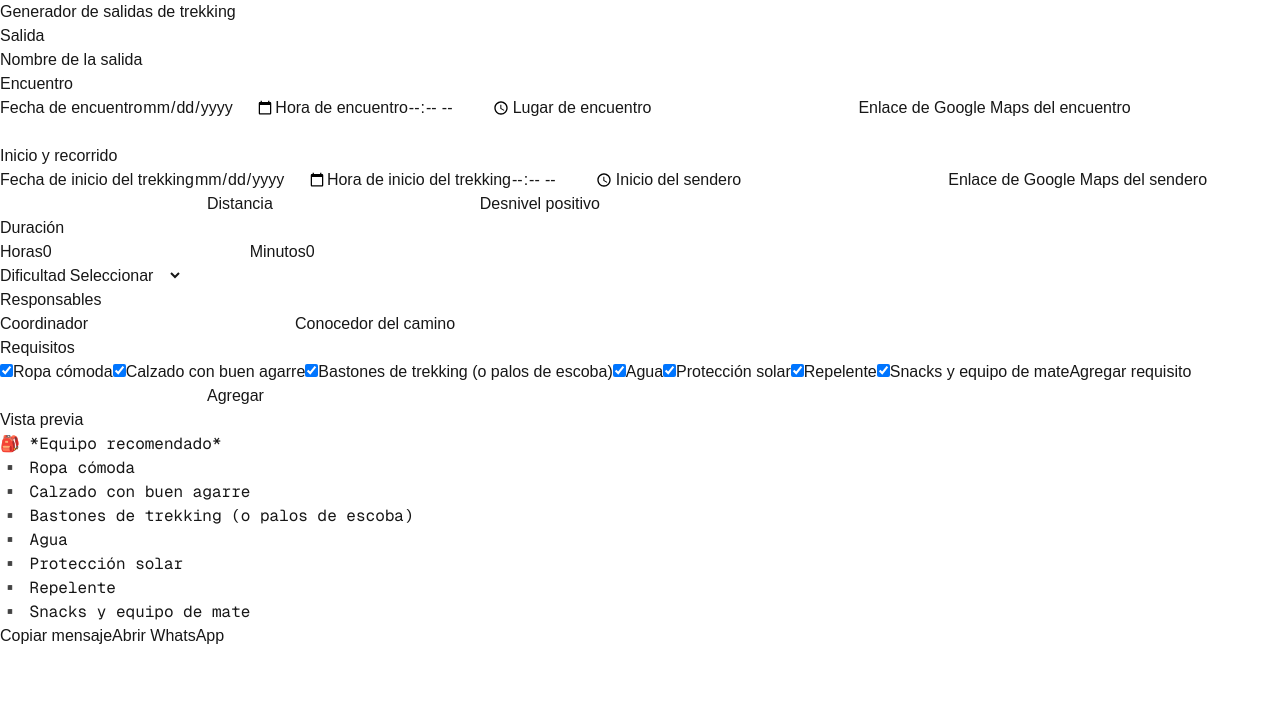
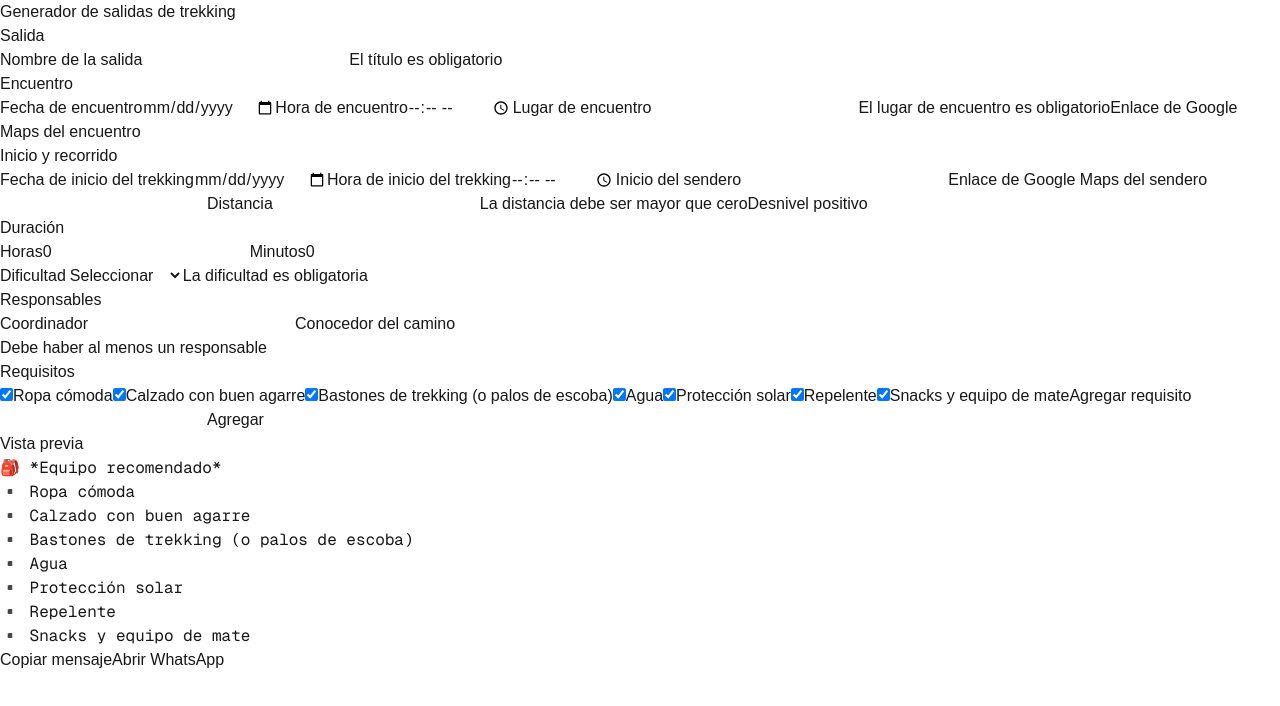
Before and after one commit to m415x/trekking-outing-message-generator, a Next.js app: page / in a window 1280 px wide. Shown: the top 706 px of the page. Built offline with nearby package versions, Linux system fonts and the light colour scheme.

Commit message:
feat: show outing validation guidance

```diff
--- a/components/outing-editor.tsx
+++ b/components/outing-editor.tsx
@@ -11,11 +11,13 @@ import {
 } from "../lib/trekking-event"
 import { addCustomRequirement, setEstimatedDuration, setMeetingDate } from "../lib/outing-editor-state"
 import { toggleRequirement } from "../lib/outing-form"
+import { getValidationPresentation } from "../lib/validation-presentation"
 import { MessagePreview } from "./message-preview"
 
 export function OutingEditor() {
   const [event, setEvent] = useState<TrekkingEvent>(() => createEmptyTrekkingEvent())
   const [customRequirement, setCustomRequirement] = useState("")
+  const validation = getValidationPresentation(event)
 
   function updateEvent(next: Partial<TrekkingEvent>) {
     setEvent((current) => ({ ...current, ...next }))
@@ -91,6 +93,7 @@ export function OutingEditor() {
               value={event.title}
               onChange={(e) => updateEvent({ title: e.target.value })}
             />
+            {validation.fieldErrors.title && <span>{validation.fieldErrors.title}</span>}
           </label>
         </fieldset>
 
@@ -118,6 +121,9 @@ export function OutingEditor() {
               value={event.meeting.location.placeName}
               onChange={(e) => updateMeeting("placeName", e.target.value)}
             />
+            {validation.fieldErrors["meeting.location.placeName"] && (
+              <span>{validation.fieldErrors["meeting.location.placeName"]}</span>
+            )}
           </label>
           <label>
             Enlace de Google Maps del encuentro
@@ -181,6 +187,9 @@ export function OutingEditor() {
               value={event.route.distanceKm ?? ""}
               onChange={(e) => updateRoute("distanceKm", e.target.value)}
             />
+            {validation.fieldErrors["route.distanceKm"] && (
+              <span>{validation.fieldErrors["route.distanceKm"]}</span>
+            )}
           </label>
           <label>
             Desnivel positivo
@@ -246,6 +255,9 @@ export function OutingEditor() {
                 </option>
               ))}
             </select>
+            {validation.fieldErrors["route.difficulty"] && (
+              <span>{validation.fieldErrors["route.difficulty"]}</span>
+            )}
           </label>
         </fieldset>
 
@@ -265,6 +277,7 @@ export function OutingEditor() {
               onChange={(e) => updateEvent({ routeKnower: e.target.value })}
             />
           </label>
+          {validation.responsibleError && <p>{validation.responsibleError}</p>}
         </fieldset>
 
         <fieldset>
```
